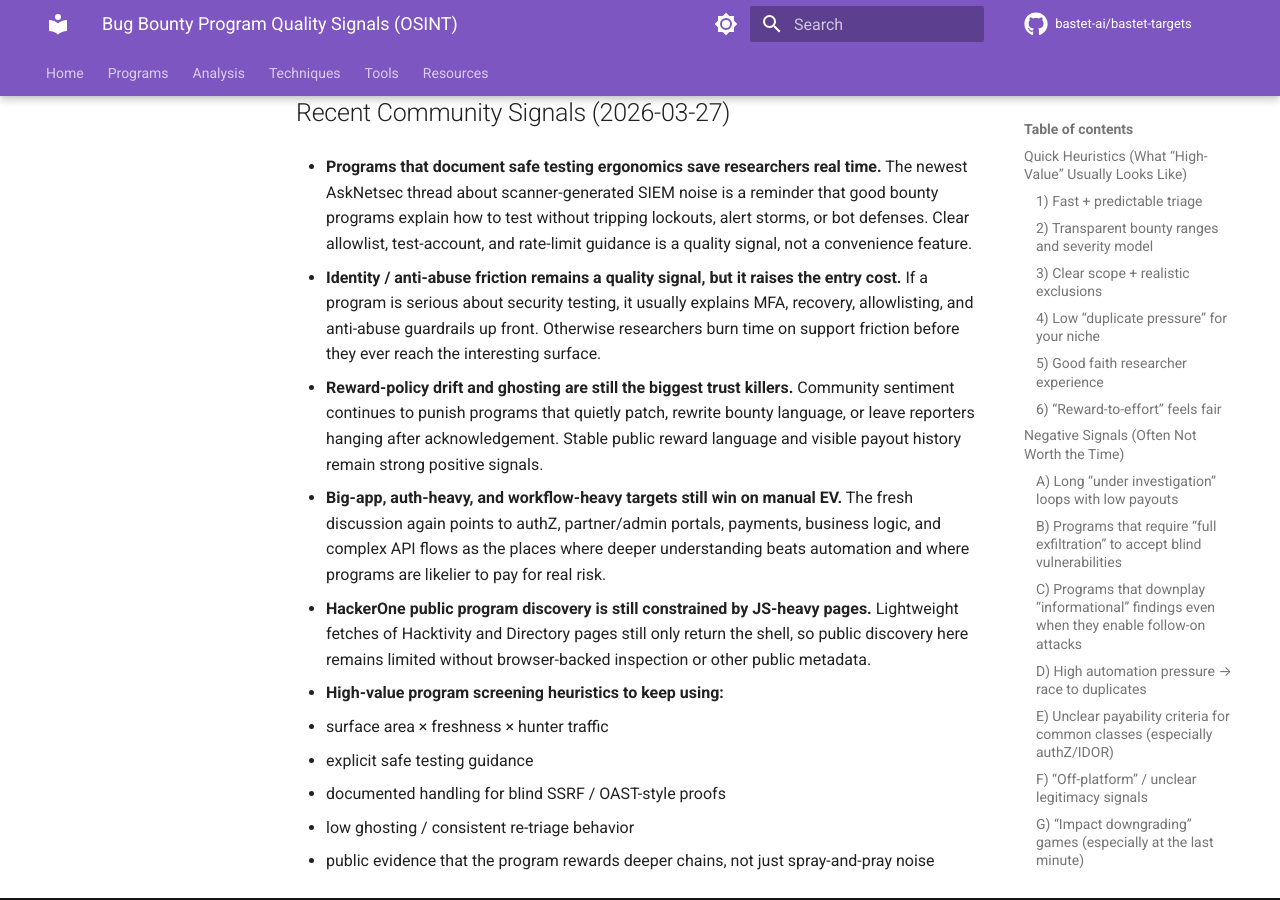
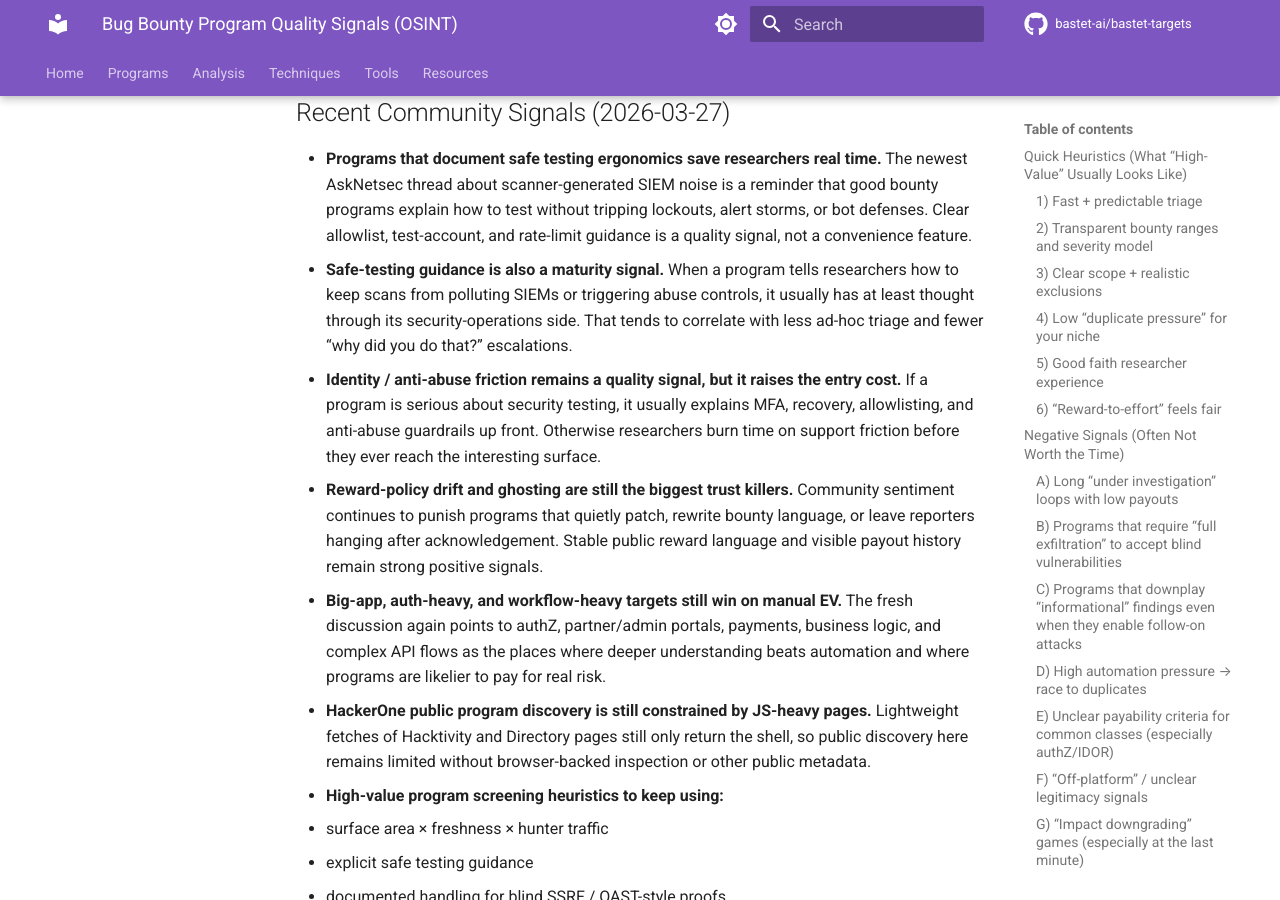
Before and after one commit to bastet-ai/bastet-targets, an MkDocs documentation site: the page built from docs/programs/program-quality-signals.md, in a window 1280 px wide and 900 px high, scrolled down 13332 px. Built offline with MkDocs 1.6.1 and Material for MkDocs 9.7.7, drawn with Linux system fonts in a browser that asks for light colours; comment, search, counter and statistics services are not loaded.

Commit message:
docs: refine program quality signals

```diff
--- a/docs/programs/program-quality-signals.md
+++ b/docs/programs/program-quality-signals.md
@@ -276,6 +276,7 @@ These are **examples** from recent public discussion that reinforce (or nuance)
 ## Recent Community Signals (2026-03-27)
 
 - **Programs that document safe testing ergonomics save researchers real time.** The newest AskNetsec thread about scanner-generated SIEM noise is a reminder that good bounty programs explain how to test without tripping lockouts, alert storms, or bot defenses. Clear allowlist, test-account, and rate-limit guidance is a quality signal, not a convenience feature.
+- **Safe-testing guidance is also a maturity signal.** When a program tells researchers how to keep scans from polluting SIEMs or triggering abuse controls, it usually has at least thought through its security-operations side. That tends to correlate with less ad-hoc triage and fewer “why did you do that?” escalations.
 
 - **Identity / anti-abuse friction remains a quality signal, but it raises the entry cost.** If a program is serious about security testing, it usually explains MFA, recovery, allowlisting, and anti-abuse guardrails up front. Otherwise researchers burn time on support friction before they ever reach the interesting surface.
 
```
